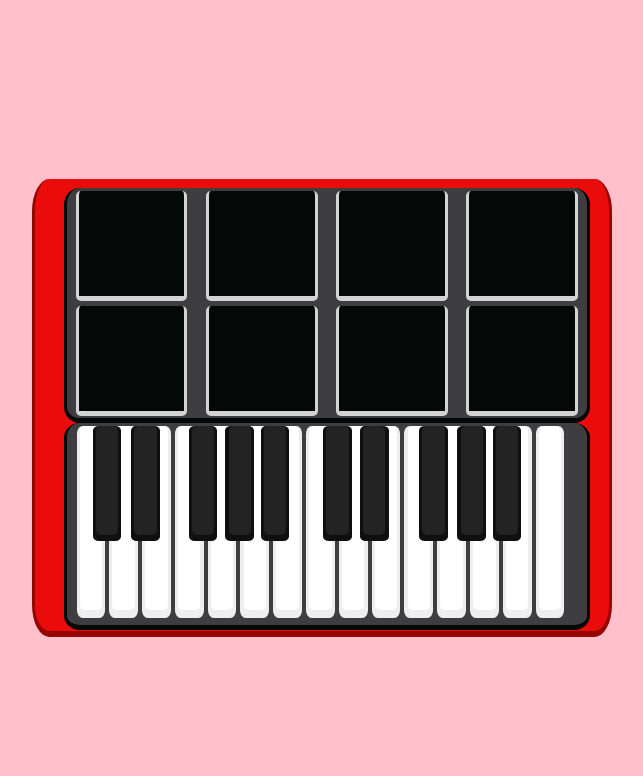
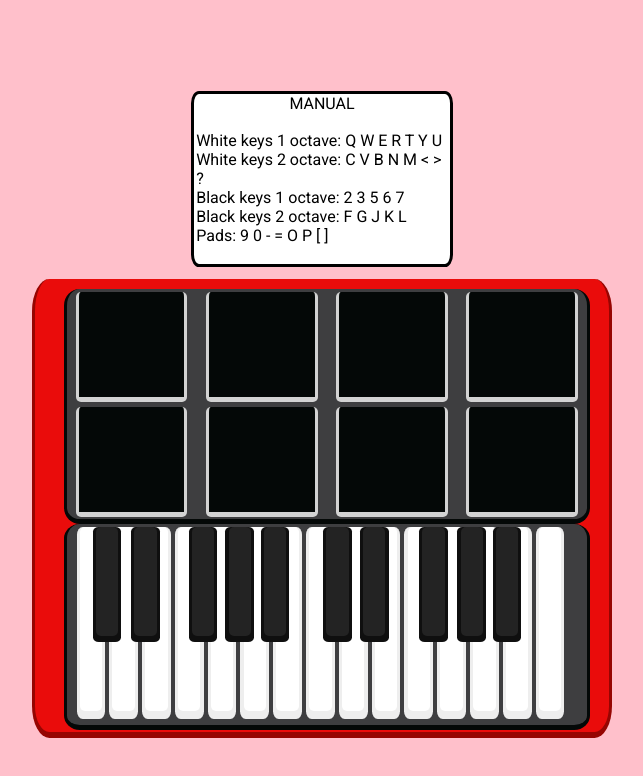
Before and after one commit to Kirszu/Synthesizer-JavaScript, a website: page app/index.html in a window 1280 px wide. Shown: the whole page, without its empty margins (326-969 px from the left). Drawn offline with nearby package versions, Linux system fonts and the light colour scheme; files that its build step writes are made by us from their sources.

Commit message:
Added manaul

```diff
--- a/app/index.html
+++ b/app/index.html
@@ -4,7 +4,7 @@
     <meta charset="utf-8">
     <meta name="description" content="">
     <meta name="viewport" content="width=device-width, initial-scale=1">
-    <title>piano</title>
+    <title>Synth</title>
 
     <link rel="apple-touch-icon" href="apple-touch-icon.png">
     <!-- Place favicon.ico in the root directory -->
@@ -21,8 +21,21 @@
     <!-- build:js scripts/vendor/modernizr.js -->
     <script src="/bower_components/modernizr/modernizr.js"></script>
     <!-- endbuild -->
+    <link href="https://fonts.googleapis.com/css?family=Roboto" rel="stylesheet">
   </head>
   <body>
+
+<div class= "manual">
+  <span>MANUAL</span>
+  <ul>
+    <li>White keys 1 octave: Q W E R T Y U</li>
+    <li>White keys 2 octave: C V B N M < > ?</li>
+    <li>Black keys 1 octave: 2 3 5 6 7</li>
+    <li>Black keys 2 octave: F G J K L</li>
+    <li>Pads: 9 0 - = O P [ ]</li>
+  </ul>
+</div>
+
 
 
 <div class="controller">
--- a/app/styles/main.scss
+++ b/app/styles/main.scss
@@ -7,8 +7,29 @@ body {
   position: absolute;
   display: flex;
   justify-content: center;
+  flex-direction: column;
   align-items: center;
   background: pink;
+}
+
+.manual {
+  background-color: #fff;
+  margin: 1%;
+  border: solid;
+  border-top-left-radius: 3% 7%;
+  border-top-right-radius: 3% 7%;
+  border-bottom-left-radius: 3% 7%;
+  border-bottom-right-radius: 3% 7%;
+  font-family: 'Roboto', sans-serif;
+  display: flex;
+  flex-direction: column;
+  span {
+    align-self: center;
+  }
+  ul {
+      list-style-type: none;
+      padding: 1%;
+  }
 }
 
 .controller {
```
Also changed, not shown: app/scripts/main.js (+6 -6 lines).
